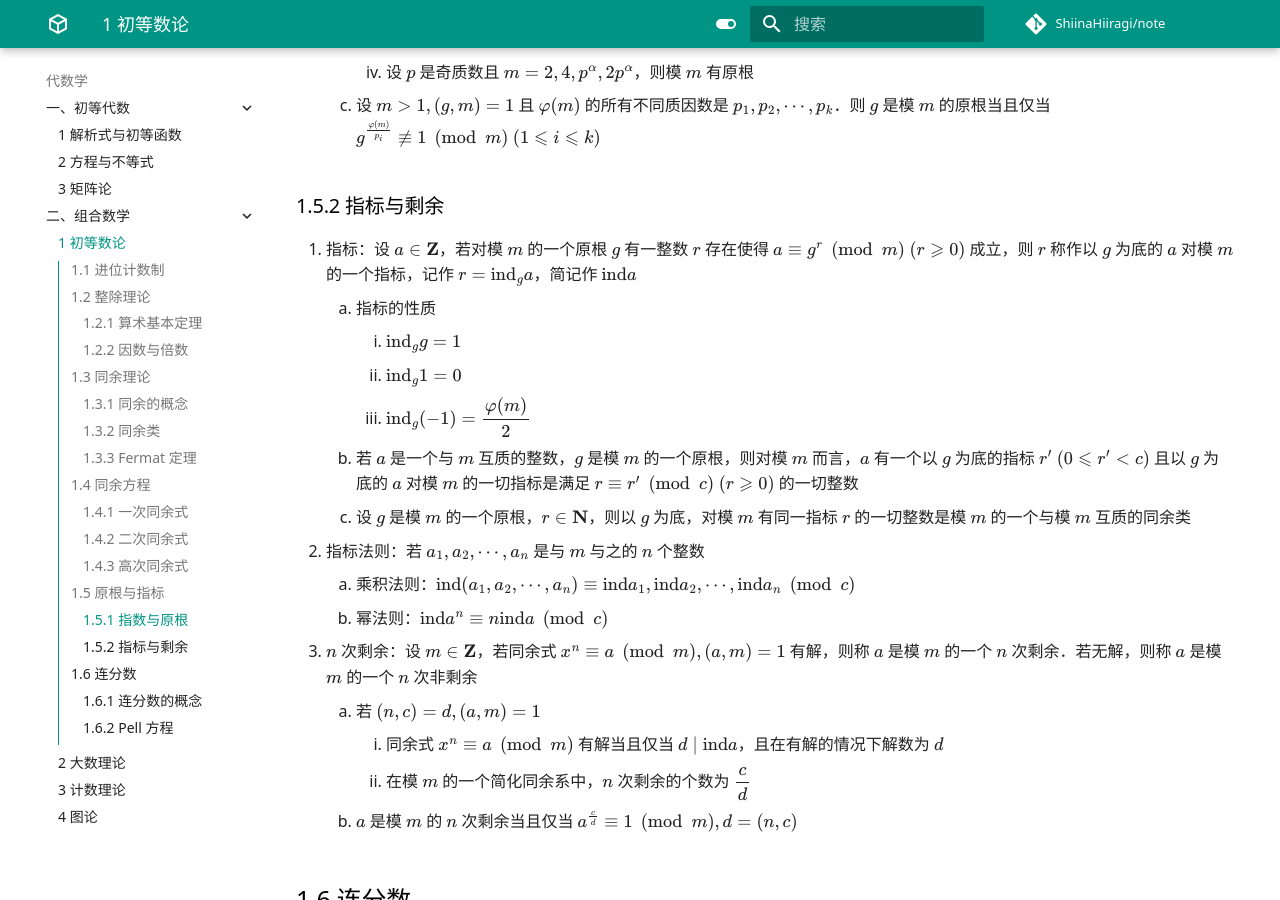
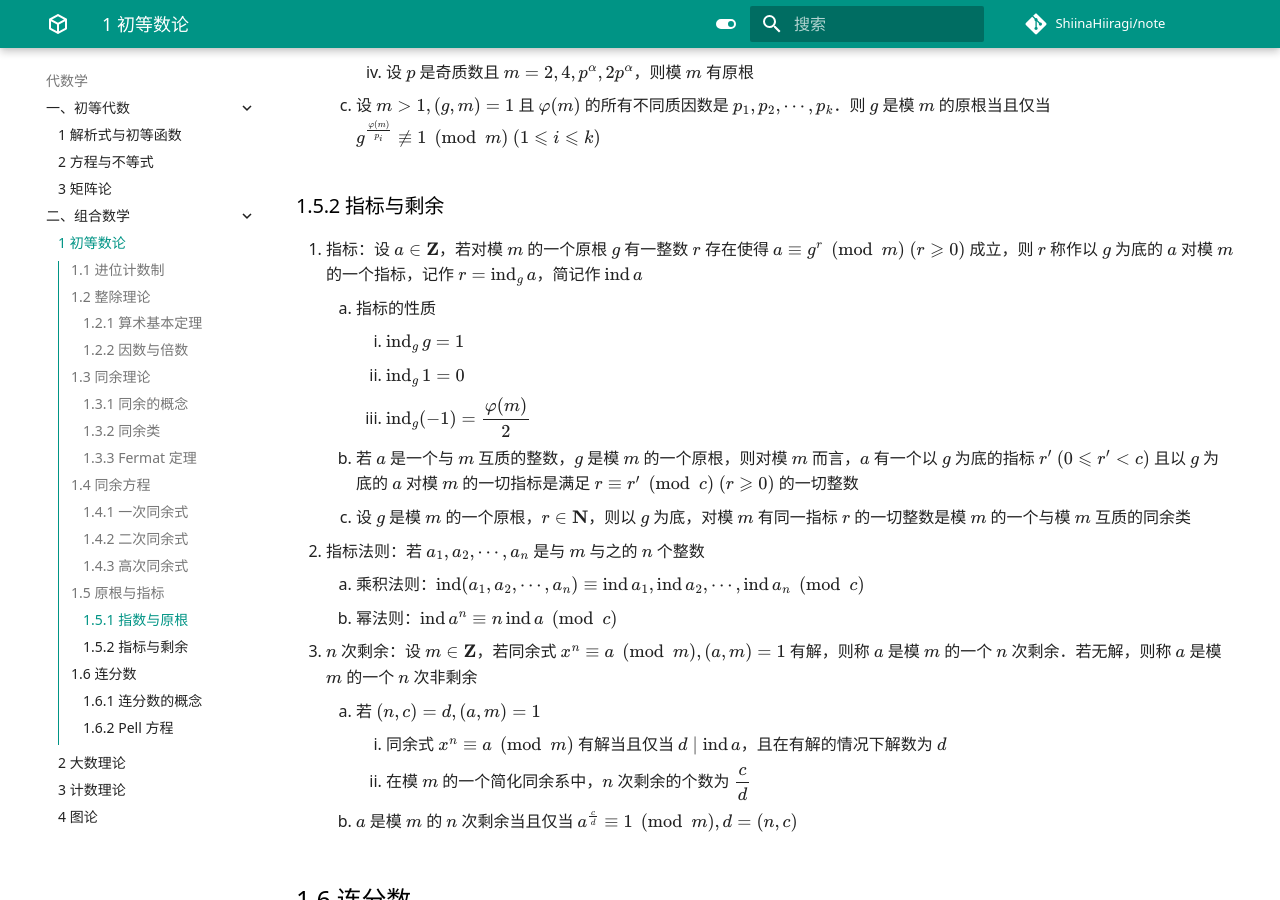
Before and after one commit to ShiinaHiiragi/note, an MkDocs documentation site: the page built from docs/alg/comb/num.md, in a window 1280 px wide and 900 px high, scrolled down 10442 px. Built offline with MkDocs 1.6.1 and Material for MkDocs 9.7.7, drawn with Linux system fonts in a browser that asks for light colours; comment, search, counter and statistics services are not loaded.

Commit message:
change ind

```diff
--- a/docs/alg/comb/num.md
+++ b/docs/alg/comb/num.md
@@ -290,19 +290,19 @@
     3. 设 $m > 1, (g, m) = 1$ 且 $\varphi(m)$ 的所有不同质因数是 $p_1, p_2, \cdots, p_k$．则 $g$ 是模 $m$ 的原根当且仅当 $g^{\frac{\varphi(m)}{p_i}} \not \equiv 1 \pmod{m} \ (1 \leqslant i \leqslant k)$
 
 ### 1.5.2 指标与剩余
-1. 指标：设 $a \in \mathbf Z$，若对模 $m$ 的一个原根 $g$ 有一整数 $r$ 存在使得 $a \equiv g^r \pmod{m} \ (r \geqslant 0)$ 成立，则 $r$ 称作以 $g$ 为底的 $a$ 对模 $m$ 的一个指标，记作 $r = \mathrm{ind}_g a$，简记作 $\mathrm{ind} a$
+1. 指标：设 $a \in \mathbf Z$，若对模 $m$ 的一个原根 $g$ 有一整数 $r$ 存在使得 $a \equiv g^r \pmod{m} \ (r \geqslant 0)$ 成立，则 $r$ 称作以 $g$ 为底的 $a$ 对模 $m$ 的一个指标，记作 $r = \operatorname{ind}_g a$，简记作 $\operatorname{ind} a$
     1. 指标的性质
-        1. $\mathrm{ind}_g g = 1$
-        2. $\mathrm{ind}_g 1 = 0$
-        3. $\mathrm{ind}_g (-1) = \dfrac{\varphi(m)}{2}$
+        1. $\operatorname{ind}_g g = 1$
+        2. $\operatorname{ind}_g 1 = 0$
+        3. $\operatorname{ind}_g (-1) = \dfrac{\varphi(m)}{2}$
     2. 若 $a$ 是一个与 $m$ 互质的整数，$g$ 是模 $m$ 的一个原根，则对模 $m$ 而言，$a$ 有一个以 $g$ 为底的指标 $r' \ (0 \leqslant r' < c)$ 且以 $g$ 为底的 $a$ 对模 $m$ 的一切指标是满足 $r \equiv r' \pmod{c} \ (r \geqslant 0)$ 的一切整数
     3. 设 $g$ 是模 $m$ 的一个原根，$r \in \mathbf N$，则以 $g$ 为底，对模 $m$ 有同一指标 $r$ 的一切整数是模 $m$ 的一个与模 $m$ 互质的同余类
 2. 指标法则：若 $a_1, a_2, \cdots, a_n$ 是与 $m$ 与之的 $n$ 个整数
-    1. 乘积法则：$\mathrm{ind} (a_1, a_2, \cdots, a_n) \equiv \mathrm{ind} a_1, \mathrm{ind} a_2, \cdots, \mathrm{ind} a_n \pmod{c}$
-    2. 幂法则：$\mathrm{ind}a^n \equiv n \mathrm{ind}a \pmod{c}$
+    1. 乘积法则：$\operatorname{ind} (a_1, a_2, \cdots, a_n) \equiv \operatorname{ind} a_1, \operatorname{ind} a_2, \cdots, \operatorname{ind} a_n \pmod{c}$
+    2. 幂法则：$\operatorname{ind}a^n \equiv n \operatorname{ind}a \pmod{c}$
 3. $n$ 次剩余：设 $m \in \mathbf Z$，若同余式 $x^n \equiv a \pmod{m}, (a, m) = 1$ 有解，则称 $a$ 是模 $m$ 的一个 $n$ 次剩余．若无解，则称 $a$ 是模 $m$ 的一个 $n$ 次非剩余
     1. 若 $(n, c) = d, (a, m) = 1$
-        1. 同余式 $x^n \equiv a \pmod{m}$ 有解当且仅当 $d \mid \mathrm{ind} a$，且在有解的情况下解数为 $d$
+        1. 同余式 $x^n \equiv a \pmod{m}$ 有解当且仅当 $d \mid \operatorname{ind} a$，且在有解的情况下解数为 $d$
         2. 在模 $m$ 的一个简化同余系中，$n$ 次剩余的个数为 $\dfrac cd$
     2. $a$ 是模 $m$ 的 $n$ 次剩余当且仅当 $a^{\frac cd} \equiv 1 \pmod{m}, d = (n, c)$
 
```
